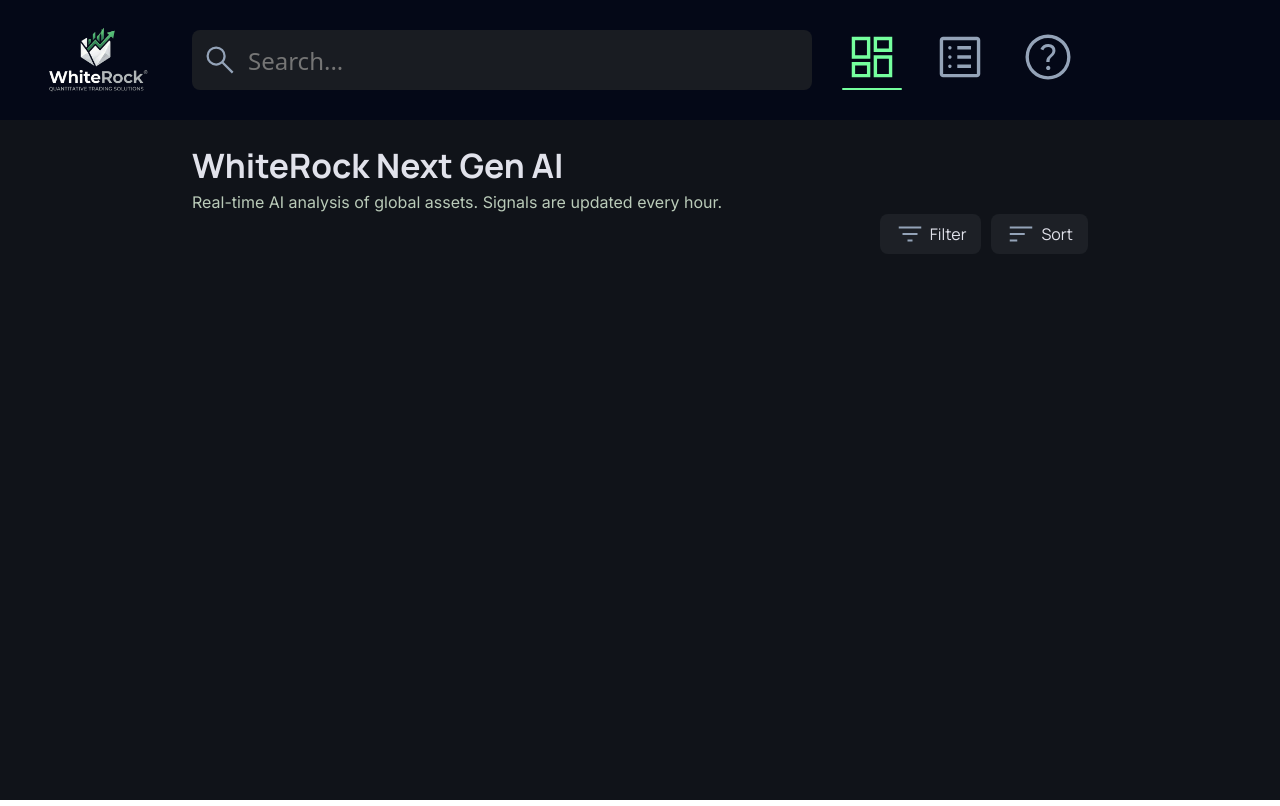
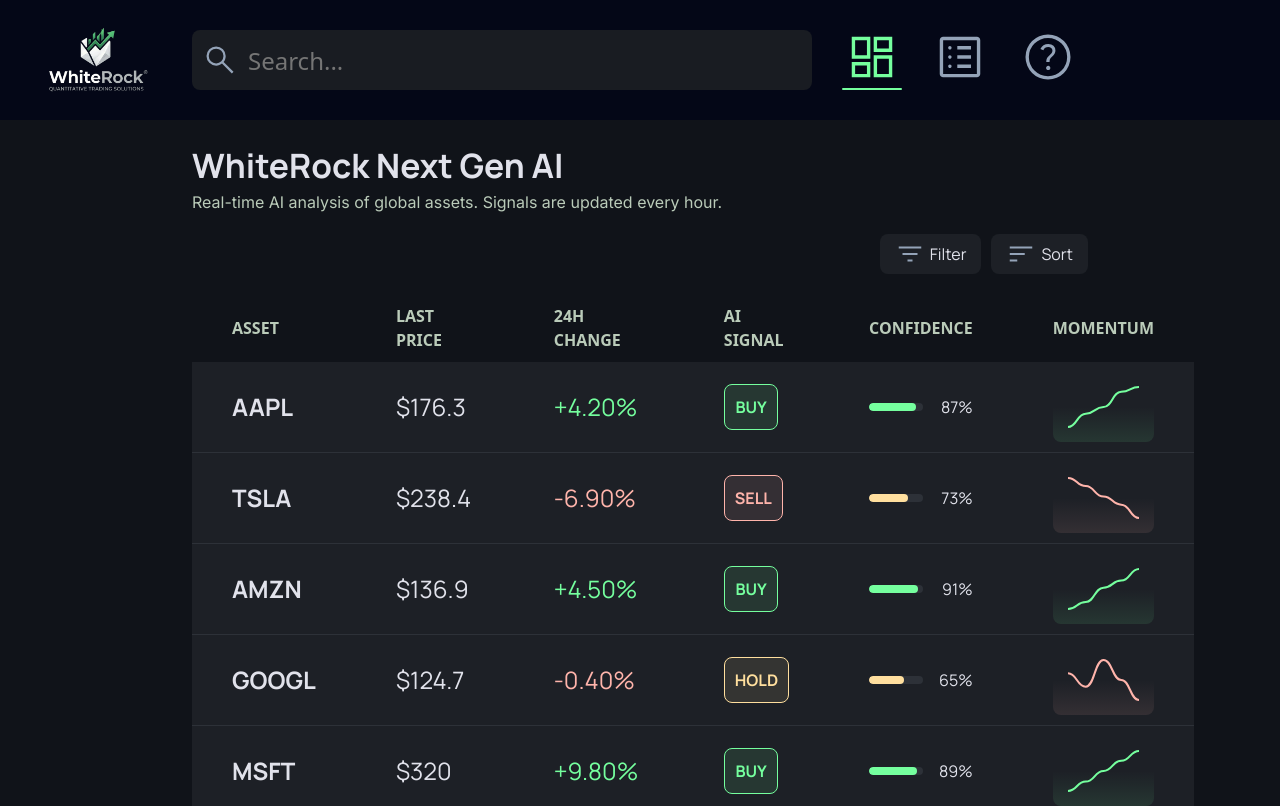
Before and after one commit to CenturionTheMan/WhiteRockApp, a React app in the folder Frontend/: page /list in a window 1280 px wide. Shown: the top 806 px of the page. Built offline with nearby package versions, Linux system fonts and the light colour scheme; the HTML template or start-up script is replaced by a standard one.

Commit message:
working on signal table

```diff
--- a/Frontend/src/App.css
+++ b/Frontend/src/App.css
@@ -6,7 +6,7 @@
 	--col-bg0: rgba(2, 6, 23, 0.8);
 	--col-bg1: #101319;
 	--col-bg2: #1d2026;
-	--col-bg3: #272a31;
+	--col-bg3: #2d3138;
 
 	--col-bg-accent1-rgb: 25, 28, 34;
 
--- /dev/null
+++ b/Frontend/src/components/common/ProgressBarCom/ProgressBarCom.module.css
@@ -0,0 +1,35 @@
+.holder {
+	display: flex;
+	flex-direction: row;
+	align-items: center;
+	column-gap: 10px;
+	width: 100%;
+}
+
+/* Background track */
+.fillHolder {
+	flex: 1;
+	height: 8px;
+	border-radius: 999px;
+	overflow: hidden;
+	position: relative;
+}
+
+/* Filled part */
+.fill {
+	height: 100%;
+	width: 0%;
+	max-width: 100%;
+	border-radius: inherit;
+}
+
+/* Percentage text */
+.text {
+	min-width: 40px;
+	text-align: right;
+	font-size: var(--font-size-tiny);
+	font-family: "Manrope", sans-serif;
+	font-weight: var(--font-weight-regular);
+	color: var(--col-tex1);
+	cursor: default;
+}
--- /dev/null
+++ b/Frontend/src/components/common/ProgressBarCom/ProgressBarCom.tsx
@@ -0,0 +1,28 @@
+import styles from "./ProgressBarCom.module.css";
+
+const ProgressBarCom = ({
+	value,
+	backgroundColor = "var(--col-bg3)",
+	fillColor = "var(--col-primary1)",
+}: {
+	value: number;
+	backgroundColor?: string;
+	fillColor?: string;
+}) => {
+	return (
+		<div className={styles.holder}>
+			<div className={styles.fillHolder} style={{ backgroundColor }}>
+				<div
+					className={styles.fill}
+					style={{
+						width: `${value}%`,
+						backgroundColor: fillColor,
+					}}
+				/>
+			</div>
+			<span className={styles.text}>{value}%</span>
+		</div>
+	);
+};
+
+export default ProgressBarCom;
--- a/Frontend/src/components/common/SimpleChart/SimpleChart.tsx
+++ b/Frontend/src/components/common/SimpleChart/SimpleChart.tsx
@@ -1,9 +1,14 @@
 import { LineChart, Line, ResponsiveContainer, YAxis } from "recharts";
+import type { CurveType } from "recharts/types/shape/Curve";
+import type { DotType } from "recharts/types/util/types";
 
 type Props = {
 	data: number[];
 	color?: string;
-  height?: number;
+	height?: number | `${number}%`;
+	width?: number | `${number}%`;
+	dot?: DotType | undefined;
+	type?: CurveType;
 };
 
 const hexToRgba = (hex: string, alpha: number): string => {
@@ -13,11 +18,7 @@
 	return `rgba(${r}, ${g}, ${b}, ${alpha})`;
 };
 
-export default function SimpleChart({
-  data,
-  color = "#4facfe",
-  height = 50,
-}: Props) {
+export default function SimpleChart({ data, color = "#4facfe", height = 50, width = "100%", dot = { r: 2, fill: color }, type = "linear" }: Props) {
 	const maxValue = data.length > 0 ? Math.max(...data) : 1;
 	const minValue = data.length > 0 ? Math.min(...data) : 0;
 	const range = maxValue - minValue;
@@ -36,15 +37,15 @@
 			}}
 			tabIndex={-1}
 		>
-      <ResponsiveContainer width="100%" height={height}>
+			<ResponsiveContainer width={width} height={height}>
 				<LineChart data={formattedData}>
 					<YAxis domain={[0, 1]} hide />
 					<Line
-            type="linear"
+						type={type}
 						dataKey="value"
 						stroke={color}
 						strokeWidth={2}
-            dot={{ r: 2, fill: color }} // hide dots if you want fully read-only
+						dot={dot} // hide dots if you want fully read-only
 						activeDot={false} // disables hover effect on dots
 						isAnimationActive={true} // optional: disable animation
 					/>
--- a/Frontend/src/components/dashboard/DashboardCom.tsx
+++ b/Frontend/src/components/dashboard/DashboardCom.tsx
@@ -1,9 +1,9 @@
+import { useEffect, useState } from "react";
 import type StockInfo from "../../interfaces/StockInfo";
 import OverviewCom from "./OverviewCom/OverviewCom";
 import PreviewStocks from "./PreviewStocks/PreviewStocks";
 
-const DashboardCom = () => {
-	const stocksInfo: StockInfo[] = [
+const mockData: StockInfo[] = [
 	{ ticker: "AAPL", subtext: "Apple Inc.", values: [150.25, 152.5, 200.8] },
 	{ ticker: "AAPL", subtext: "Apple Inc.", values: [150.25, 152.5, 200.8] },
 	{ ticker: "AAPL", subtext: "Apple Inc.dad  dasd asd ", values: [150.25, 152.5, 200.8] },
@@ -29,6 +29,14 @@
 		values: [380.5, 385.2, 328.9],
 	},
 ];
+
+const DashboardCom = () => {
+	const [rows, setRows] = useState<StockInfo[]>([]);
+
+	useEffect(() => {
+		setRows(mockData);
+	}, []);
+
 	return (
 		<div
 			style={{
@@ -38,7 +46,7 @@
 			}}
 		>
 			<OverviewCom />
-			<PreviewStocks stocksInfo={stocksInfo} />
+			<PreviewStocks stocksInfo={rows} />
 		</div>
 	);
 };
--- a/Frontend/src/components/dashboard/PreviewStocks/PreviewStocks.tsx
+++ b/Frontend/src/components/dashboard/PreviewStocks/PreviewStocks.tsx
@@ -35,7 +35,7 @@
 						color: GetStyleColor(diff),
 					}}
 				>
-					{diff >= 0 ? `+${diff.toFixed(2)}%` : `-${diff.toFixed(2)}%`}
+					{diff >= 0 ? `+${diff.toFixed(2)}%` : `${diff.toFixed(2)}%`}
 				</span>
 			</div>
 			<SimpleChart data={info.values} color={GetStyleColor(diff)} />
--- a/Frontend/src/components/list/SignalTable/SignalTable.module.css
+++ b/Frontend/src/components/list/SignalTable/SignalTable.module.css
@@ -0,0 +1,70 @@
+.filters {
+	margin-top: 20px;
+	display: flex;
+	flex-direction: row;
+	align-items: end;
+	justify-content: end;
+	column-gap: 10px;
+}
+
+.filterBtn {
+	padding-left: 15px;
+	padding-right: 15px;
+	padding-top: 5px;
+	padding-bottom: 5px;
+	border-radius: var(--corner-radius);
+	display: flex;
+	flex-direction: row;
+	align-items: center;
+	column-gap: 5px;
+	background-color: var(--col-bg2);
+	cursor: pointer;
+}
+
+.filterBtn:hover {
+	background-color: var(--col-bg3);
+}
+
+.filterBtn > img {
+	width: auto;
+	height: 30px;
+}
+
+.table {
+	margin-top: 20px;
+	width: 100%;
+	border-collapse: collapse;
+}
+
+.table th {
+	text-align: left;
+	font-size: var(--font-size-tiny);
+	color: var(--col-tex2);
+	padding: 10px 40px;
+}
+.table th:nth-child(6) {
+	text-align: right;
+}
+
+.table td {
+	padding: 10px 40px;
+	vertical-align: middle;
+}
+
+.table tbody {
+	background-color: var(--col-bg2);
+}
+
+.table tbody tr {
+	border-bottom: 1px solid var(--col-bg3);
+}
+.table {
+	border-spacing: 0 10px;
+}
+.TableAlSignal {
+	width: 50%;
+	min-width: fit-content;
+	padding: 10px;
+	text-align: center;
+	border-radius: var(--corner-radius);
+}
--- a/Frontend/src/components/list/SignalTable/SignalTable.tsx
+++ b/Frontend/src/components/list/SignalTable/SignalTable.tsx
@@ -1,15 +1,186 @@
 import type { SignalCall } from "../../../interfaces/SignalModel";
 import styles from "./SignalTable.module.css";
+import sortIcon from "./../../../assets/sort.svg";
+import sortActIcon from "./../../../assets/sortActive.svg";
+import filterIcon from "./../../../assets/filter.svg";
+import filterActIcon from "./../../../assets/filterActive.svg";
+import { useEffect, useState } from "react";
+import SimpleChart from "../../common/SimpleChart/SimpleChart";
+import ProgressBarCom from "../../common/ProgressBarCom/ProgressBarCom";
 
 export interface TableRowData {
-  ticker: string;
-  call: SignalCall;
-  confidence: number;
-  lastPrices: number[];
+	ticker: string;
+	call: SignalCall;
+	confidence: number;
+	lastPrices: number[];
 }
 
+const mockTableData: TableRowData[] = [
+	{
+		ticker: "AAPL",
+		call: "BUY",
+		confidence: 0.87,
+		lastPrices: [172.1, 173.5, 174.2, 175.8, 176.3],
+	},
+	{
+		ticker: "TSLA",
+		call: "SELL",
+		confidence: 0.73,
+		lastPrices: [245.3, 243.9, 242.1, 240.7, 238.4],
+	},
+	{
+		ticker: "AMZN",
+		call: "BUY",
+		confidence: 0.91,
+		lastPrices: [132.4, 133.2, 134.8, 135.6, 136.9],
+	},
+	{
+		ticker: "GOOGL",
+		call: "HOLD",
+		confidence: 0.65,
+		lastPrices: [125.1, 124.9, 125.3, 125.0, 124.7],
+	},
+	{
+		ticker: "MSFT",
+		call: "BUY",
+		confidence: 0.89,
+		lastPrices: [310.2, 312.5, 315.1, 317.6, 320.0],
+	},
+	{
+		ticker: "NVDA",
+		call: "BUY",
+		confidence: 0.94,
+		lastPrices: [450.5, 455.2, 460.8, 468.3, 472.6],
+	},
+	{
+		ticker: "META",
+		call: "SELL",
+		confidence: 0.68,
+		lastPrices: [290.1, 288.7, 287.3, 285.0, 283.4],
+	},
+	{
+		ticker: "NFLX",
+		call: "HOLD",
+		confidence: 0.59,
+		lastPrices: [410.0, 412.3, 411.5, 409.8, 408.6],
+	},
+	{
+		ticker: "AMD",
+		call: "BUY",
+		confidence: 0.82,
+		lastPrices: [102.5, 104.0, 105.6, 107.2, 108.9],
+	},
+	{
+		ticker: "INTC",
+		call: "SELL",
+		confidence: 0.71,
+		lastPrices: [36.2, 35.8, 35.1, 34.6, 34.0],
+	},
+];
+
+const CalcPriceChangeStr = (prices: number[]) => {
+	const diff = CalcPriceChange(prices);
+	return diff >= 0 ? `+${diff.toFixed(2)}%` : `${diff.toFixed(2)}%`;
+};
+
+const CalcPriceChange = (prices: number[]) => {
+	const diff = (prices[prices.length - 1] ?? 0) - (prices[0] ?? 0);
+	return diff;
+};
+
+const GetStyleColor = (val: number) => {
+	if (val > 0)
+		return "#75ff9e"; // --col-primary1
+	else if (val < 0)
+		return "#ffb4ab"; // --col-negative1
+	else return "#ffdf9e"; // --col-neutral1
+};
+
+const GetCallColor = (call: SignalCall, alpha = 1) => {
+	if (call == "BUY")
+		return `rgba(117, 255, 158, ${alpha})`; // --col-primary1
+	else if (call == "SELL")
+		return `rgba(255, 180, 171, ${alpha})`; // --col-negative1
+	else return `rgba(255, 223, 158, ${alpha})`; // --col-neutral1
+};
+
+const GetConfidenceColor = (confidence: number, alpha = 1) => {
+	if (confidence >= 0.8)
+		return `rgba(117, 255, 158, ${alpha})`; // --col-primary1
+	else if (confidence <= 0.6)
+		return `rgba(255, 180, 171, ${alpha})`; // --col-negative1
+	else return `rgba(255, 223, 158, ${alpha})`; // --col-neutral1
+};
+
 const SignalTable = () => {
-  return <></>;
+	const [rows, setRows] = useState<TableRowData[]>([]);
+
+	useEffect(() => {
+		setRows(mockTableData);
+	}, []);
+
+	return (
+		<>
+			<div className={styles.filters}>
+				<div className={styles.filterBtn}>
+					<img src={filterIcon} />
+					<span className="text-size4 text-style3">Filter</span>
+				</div>
+				<div className={styles.filterBtn}>
+					<img src={sortIcon} />
+					<span className="text-size4 text-style3">Sort</span>
+				</div>
+			</div>
+			<table className={styles.table}>
+				<thead>
+					<tr>
+						<th>ASSET</th>
+						<th>LAST PRICE</th>
+						<th>24H CHANGE</th>
+						<th>AI SIGNAL</th>
+						<th>CONFIDENCE</th>
+						<th>MOMENTUM</th>
+					</tr>
+				</thead>
+
+				<tbody>
+					{rows.map((r) => (
+						<tr key={r.ticker}>
+							<td className="text-style2 text-size3">{r.ticker}</td>
+							<td className="text-style3 text-size3">{`$${r.lastPrices.at(-1) ?? "??"}`}</td>
+							<td
+								className="text-style3 text-size3"
+								style={{
+									color: GetStyleColor(CalcPriceChange(r.lastPrices)),
+								}}
+							>
+								{CalcPriceChangeStr(r.lastPrices)}
+							</td>
+							<td>
+								<div
+									style={{
+										color: GetCallColor(r.call, 1),
+										backgroundColor: GetCallColor(r.call, 0.1),
+										borderStyle: "solid",
+										borderWidth: "1px",
+									}}
+									className={`text-style2 text-size4 ${styles.TableAlSignal}`}
+								>
+									{r.call}
+								</div>
+							</td>
+							<td>
+								<ProgressBarCom value={r.confidence * 100} fillColor={GetConfidenceColor(r.confidence)} />
+							</td>
+							<td>
+								<SimpleChart data={r.lastPrices} dot={false} type="bump" color={GetStyleColor(CalcPriceChange(r.lastPrices))} />
+							</td>
+						</tr>
+					))}
+				</tbody>
+			</table>
+		</>
+	);
 };
 
 export default SignalTable;
--- a/Frontend/src/components/list/ViewListCom/ViewListCom.module.css
+++ b/Frontend/src/components/list/ViewListCom/ViewListCom.module.css
@@ -1,37 +1,6 @@
 .container {
-  display: flex;
-  flex-direction: column;
-  align-items: stretch;
-  padding-top: 10px;
+	display: flex;
+	flex-direction: column;
+	align-items: stretch;
+	padding-top: 10px;
 }
-
-.filters {
-  display: flex;
-  flex-direction: row;
-  align-items: end;
-  justify-content: end;
-  column-gap: 10px;
-}
-
-.filterBtn {
-  padding-left: 15px;
-  padding-right: 15px;
-  padding-top: 5px;
-  padding-bottom: 5px;
-  border-radius: var(--corner-radius);
-  display: flex;
-  flex-direction: row;
-  align-items: center;
-  column-gap: 5px;
-  background-color: var(--col-bg2);
-  cursor: pointer;
-}
-
-.filterBtn:hover {
-  background-color: var(--col-bg3);
-}
-
-.filterBtn > img {
-  width: auto;
-  height: 30px;
-}
--- a/Frontend/src/components/list/ViewListCom/ViewListCom.tsx
+++ b/Frontend/src/components/list/ViewListCom/ViewListCom.tsx
@@ -1,28 +1,13 @@
 import styles from "./ViewListCom.module.css";
-import sortIcon from "./../../../assets/sort.svg";
-import sortActIcon from "./../../../assets/sortActive.svg";
-import filterIcon from "./../../../assets/filter.svg";
-import filterActIcon from "./../../../assets/filterActive.svg";
+
 import SignalTable from "../SignalTable/SignalTable";
 
 const ViewListCom = () => {
 	return (
 		<div className={styles.container}>
 			<span className="text-size2 text-style2">WhiteRock Next Gen AI</span>
-      <span className="text-size4 text-style4">
-        Real-time AI analysis of global assets. Signals are updated every hour.
-      </span>
-      <div className={styles.filters}>
-        <div className={styles.filterBtn}>
-          <img src={filterIcon} />
-          <span className="text-size4 text-style3">Filter</span>
-        </div>
-        <div className={styles.filterBtn}>
-          <img src={sortIcon} />
-          <span className="text-size4 text-style3">Sort</span>
-        </div>
+			<span className="text-size4 text-style4">Real-time AI analysis of global assets. Signals are updated every hour.</span>
 			<SignalTable />
-      </div>
 		</div>
 	);
 };
```
Lines whose indentation alone changed are shown as unchanged.
